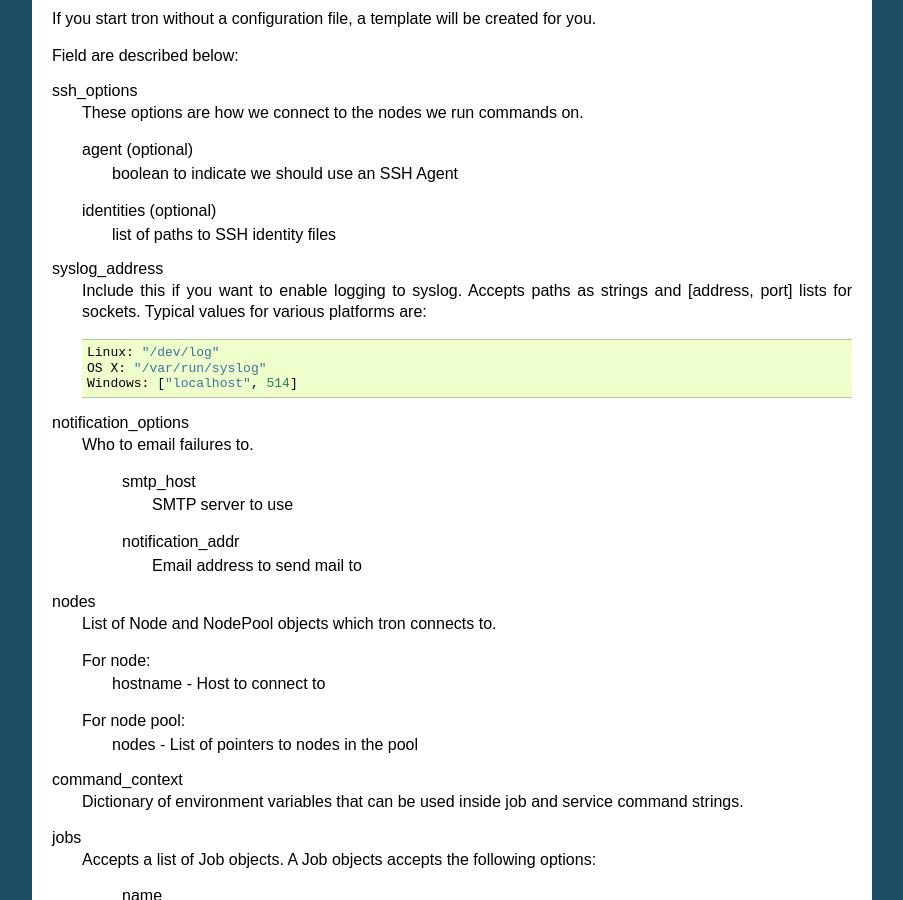
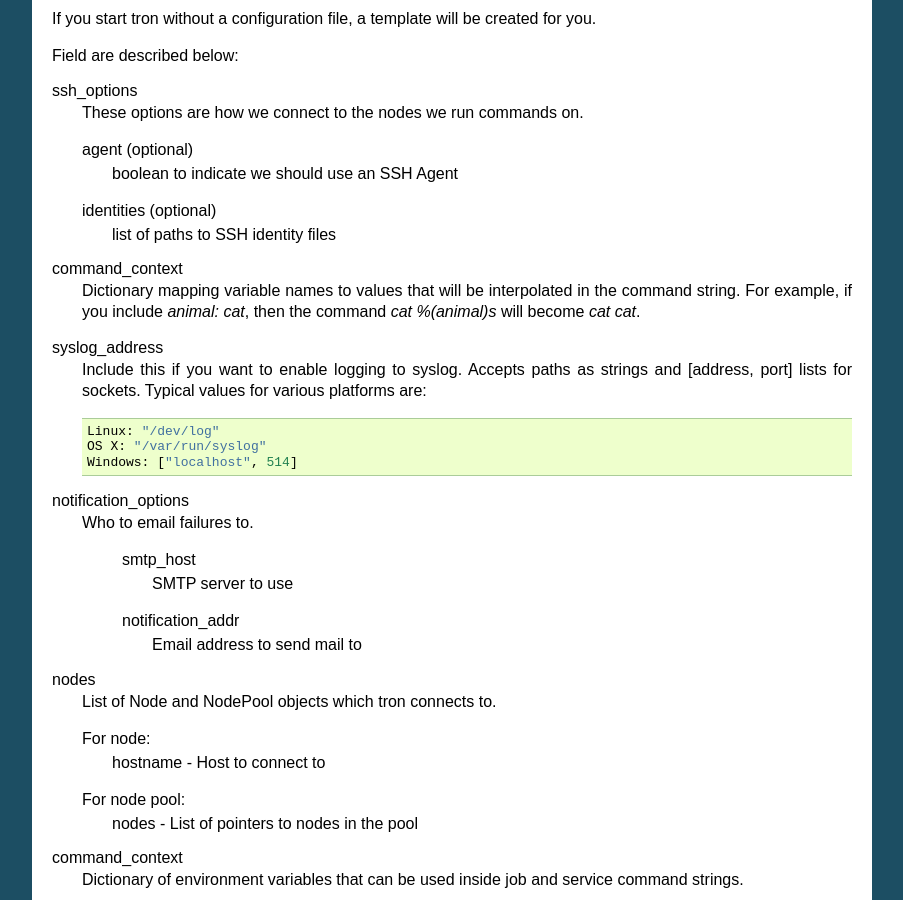
Before and after one commit to Yelp/Tron, a Sphinx documentation site: the page built from docs/man_tronfig.rst, in a window 1280 px wide and 900 px high, scrolled down 579 px. Shown: the whole window, without its empty margins (198-1101 px from the left). Built offline with Sphinx 7.4.7, drawn with Linux system fonts in a browser that asks for light colours.

Commit message:
tronfig man knows about command_context

```diff
--- a/docs/man_tronfig.rst
+++ b/docs/man_tronfig.rst
@@ -42,6 +42,11 @@ ssh_options
 
     identities (optional)
         list of paths to SSH identity files
+
+command_context
+    Dictionary mapping variable names to values that will be interpolated in
+    the command string. For example, if you include `animal: cat`, then the
+    command `cat %(animal)s` will become `cat cat`.
 
 syslog_address
     Include this if you want to enable logging to syslog. Accepts paths as strings
```
